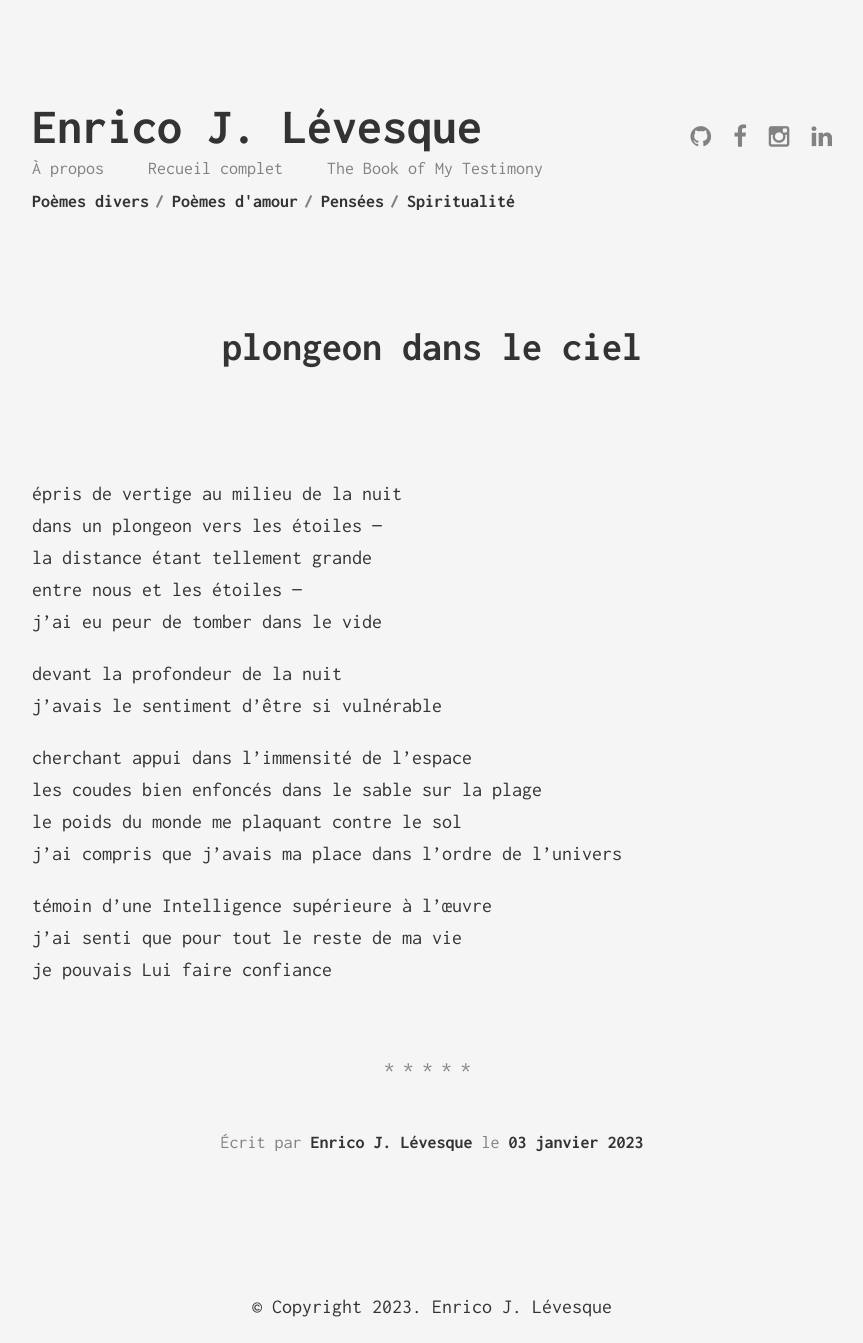
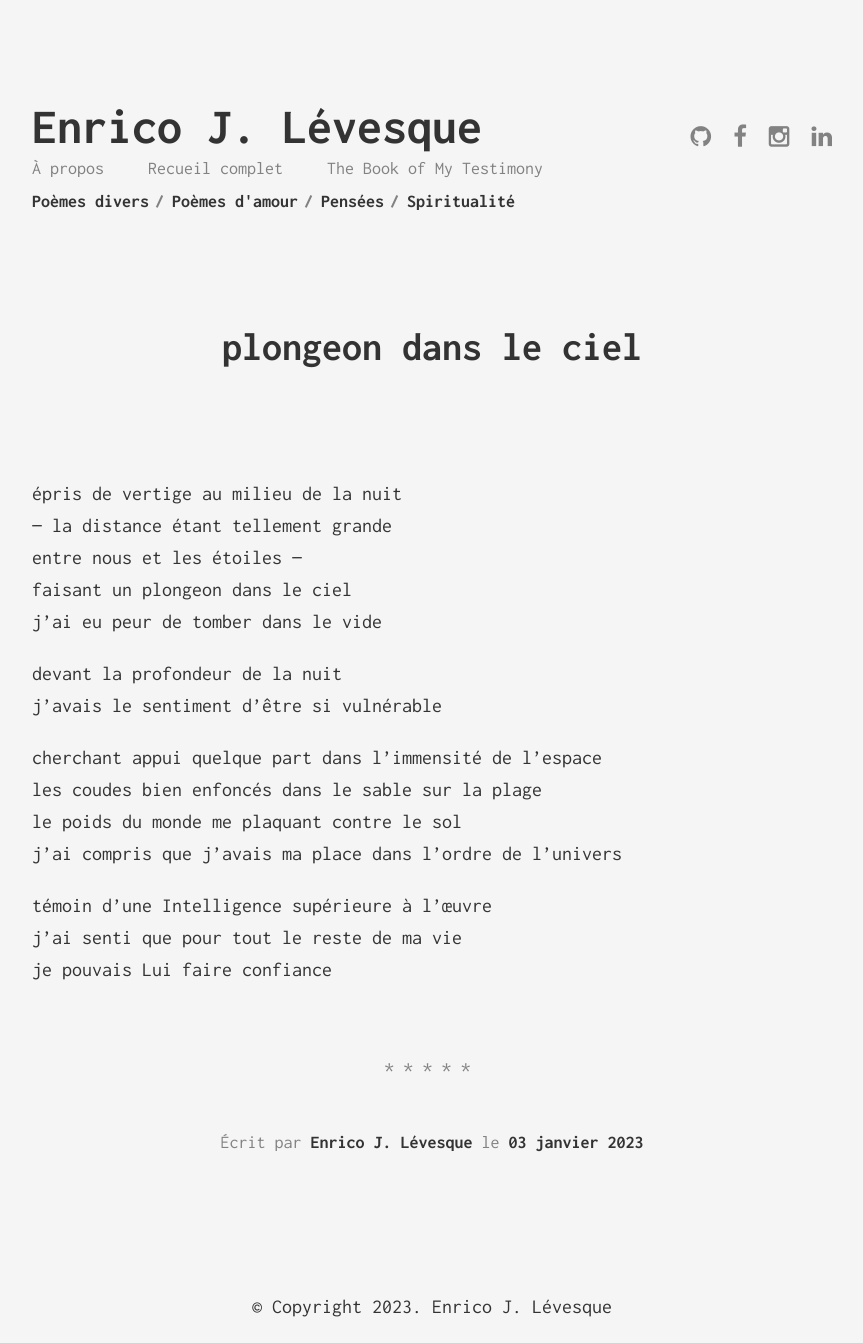
Before and after one commit to enricoJL/enricojl.github.io, a Jekyll site: the page built from _posts/2023-01-02-plongeon-dans-le-ciel.md, in a window 1280 px wide. Shown: the whole page, without its empty margins (208-1071 px from the left). Built offline with Jekyll 4.4.1, drawn with Linux system fonts in a browser that asks for light colours.

Commit message:
correctif

```diff
--- a/_posts/2023-01-02-plongeon-dans-le-ciel.md
+++ b/_posts/2023-01-02-plongeon-dans-le-ciel.md
@@ -8,15 +8,15 @@ categories:
 
 
 épris de vertige au milieu de la nuit
-dans un plongeon vers les étoiles ---
-la distance étant tellement grande
+--- la distance étant tellement grande
 entre nous et les étoiles ---
+faisant un plongeon dans le ciel
 j'ai eu peur de tomber dans le vide
 
 devant la profondeur de la nuit
 j'avais le sentiment d'être si vulnérable
 
-cherchant appui dans l'immensité de l'espace
+cherchant appui quelque part dans l'immensité de l'espace
 les coudes bien enfoncés dans le sable sur la plage
 le poids du monde me plaquant contre le sol
 j'ai compris que j'avais ma place dans l'ordre de l'univers
```
Also changed, not shown: assets/figures/montagne-moi.png (deleted).
